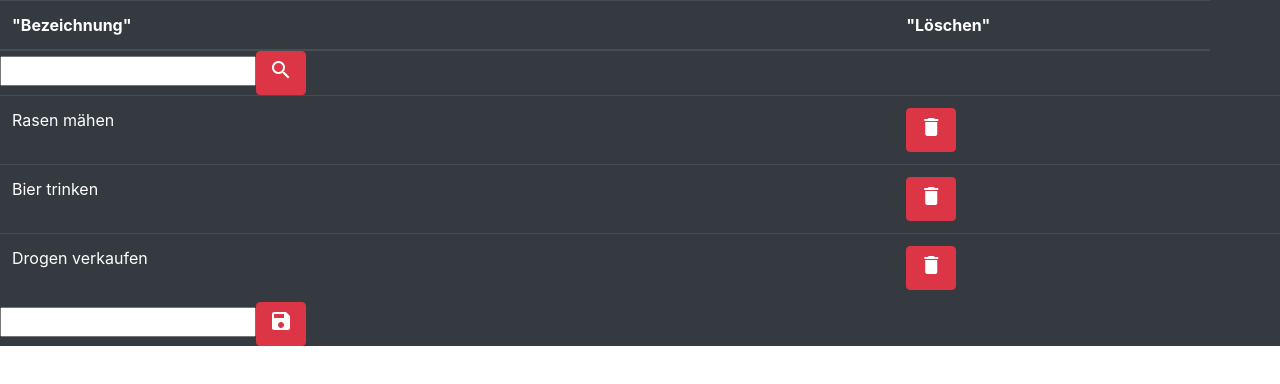
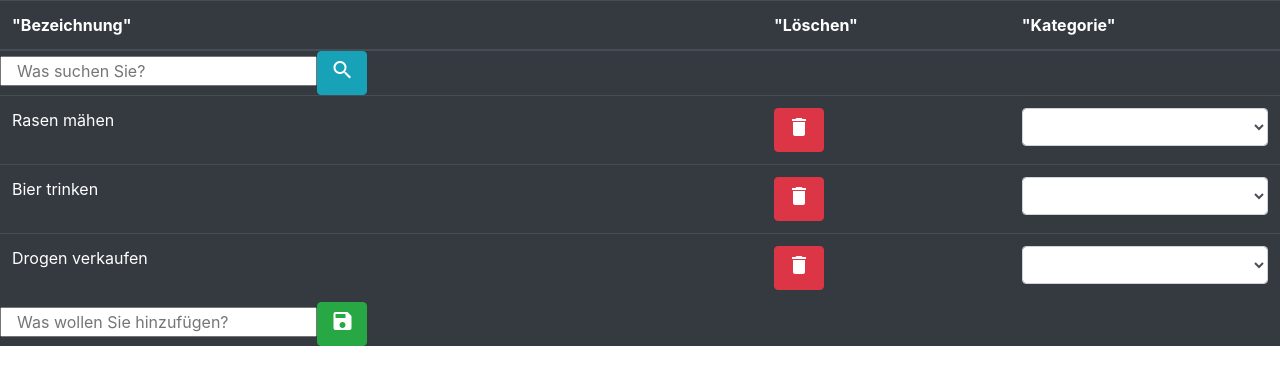
Before and after one commit to Marehno/Todo, an Angular app: page / in a window 1280 px wide. Shown: the top 384 px of the page. Built offline with nearby package versions, Linux system fonts and the light colour scheme.

Commit message:
Kategorie hinzugefügt aber noch nicht fertig

```diff
--- a/src/app/component/list/list.component.html
+++ b/src/app/component/list/list.component.html
@@ -1,6 +1,6 @@
 <table class="table table-dark">
-  <input [(ngModel)]="suchinhalt">
-  <button class="btn btn-danger">
+  <input [(ngModel)]="suchinhalt" placeholder="Was suchen Sie?" class="asd col-md-5">
+  <button class="btn btn-info">
     <i class="material-icons">
       search
     </i>
@@ -13,28 +13,35 @@
       <th>
         "Löschen"
       </th>
+      <th>
+        "Kategorie"
+      </th>
     </tr>
 
   </thead>
   <tbody >
-    <tr *ngFor="let to of Todos" (click)="toggle(to) " [class.fertig]="to.done">
+    <tr *ngFor="let to of Todos" (click)="toggle(to) " [class.fertig]="to.done" >
       <td>
         {{ to.label }}
       </td>
       <td>
-        <button (click)="delete(to)" class="btn btn-danger">
-          <i class="material-icons">
+        <button (click)="delete(to)" class="btn btn-danger" >
+          <i class="material-icons" >
             delete
           </i>
         </button>
       </td>
       <td>
-
+        <select [(ngModel)]="newTodo.category " class="form-control col-md-12">
+          <option *ngFor="let cat of Categories " [ngValue]="cat ">
+            {{cat.label}}
+          </option>
+        </select>
       </td>
     </tr>
   </tbody>
-  <input [(ngModel)]="newTodo.label">
-  <button (click)="save()" class="btn btn-danger">
+  <input [(ngModel)]="newTodo.label" placeholder="Was wollen Sie hinzufügen?" class="asd col-md-5">
+  <button (click)="save()" class="btn btn-success">
     <i class="material-icons">
       save
     </i>
--- a/src/app/component/list/list.component.ts
+++ b/src/app/component/list/list.component.ts
@@ -1,5 +1,6 @@
 import { Component, OnInit } from '@angular/core';
 import {Todo} from '../model/Todo';
+import {Categories} from '../model/Categories';
 
 @Component({
   selector: 'app-list',
@@ -9,6 +10,7 @@ import {Todo} from '../model/Todo';
 export class ListComponent implements OnInit {
   suchinhalt: string;
   private _todo: Todo[] = [];
+  private _categories: Categories[] = [];
   newTodo: Todo;
   constructor() {
     this._todo.push(new Todo('Rasen mähen'));
@@ -16,6 +18,9 @@ export class ListComponent implements OnInit {
     this._todo.push(new Todo('Drogen verkaufen'));
     this.newTodo = new Todo('');
     this.suchinhalt = '';
+    this._categories.push(new Categories('Arbeit'));
+    this._categories.push(new Categories('Sport'));
+    this._categories.push(new Categories('Chillen'));
   }
 
   ngOnInit() {
@@ -37,4 +42,10 @@ export class ListComponent implements OnInit {
     this.suchinhalt = this.suchinhalt.toLowerCase();
     return this._todo.filter(a => a.label.toLowerCase().includes(this.suchinhalt));
   }
+
+ /* get categories () {
+    this._categories = this._categories.toLowerCase();
+    return this._categories.filter(a => a.category.toLowerCase().includes(this._categories));
+  }
+  */
 }
--- /dev/null
+++ b/src/app/component/model/Categories.ts
@@ -0,0 +1,5 @@
+export class Categories {
+  constructor(public category: string) {
+    this.category = category;
+  }
+}
```
